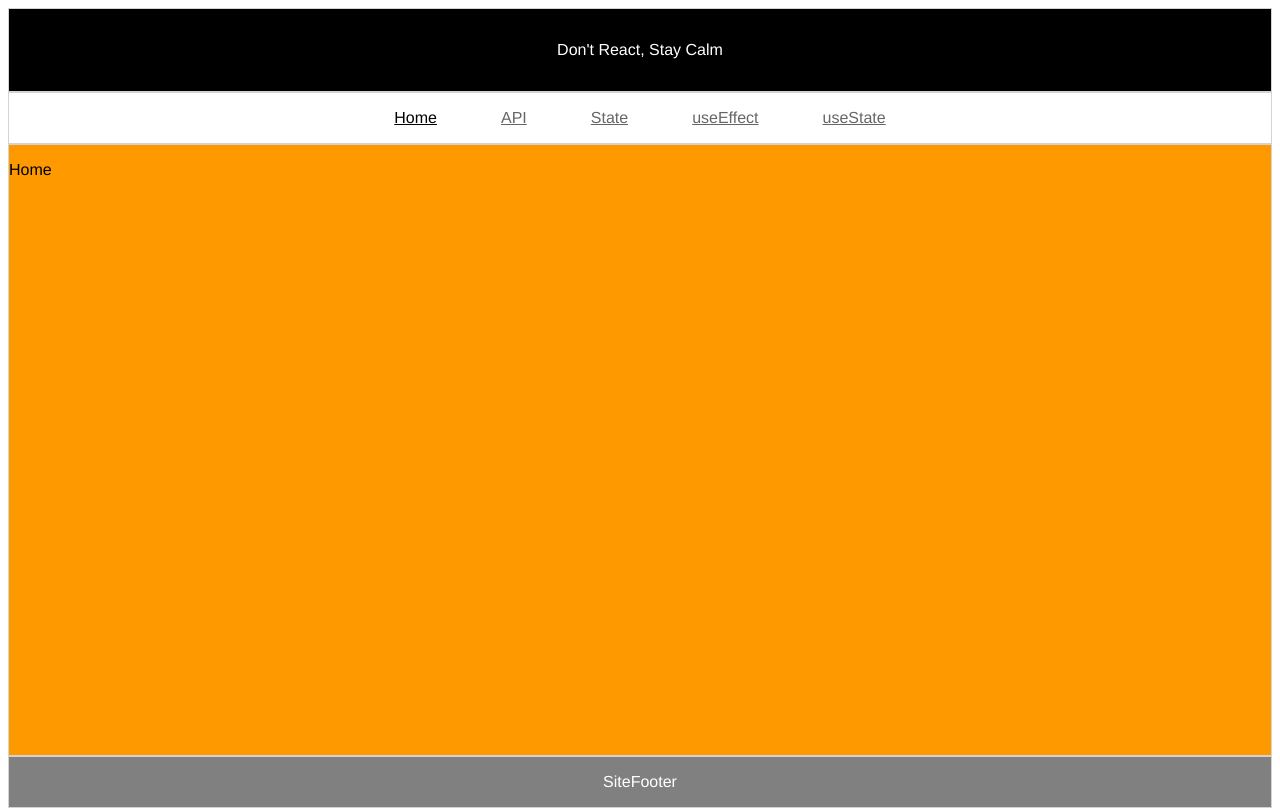
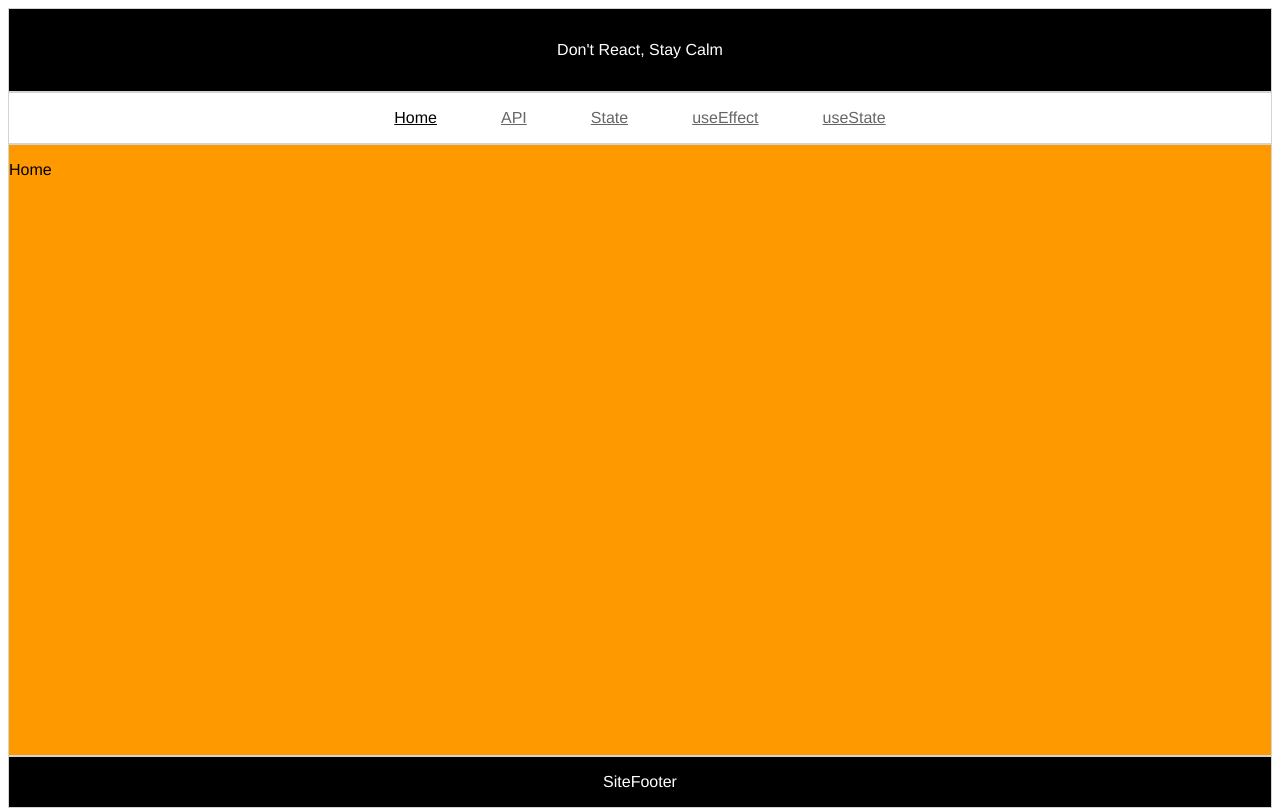
Before and after one commit to tgulu/React-Challenges, a React (Vite) app: page / in a window 1280 px wide. Built offline with nearby package versions, Linux system fonts and the light colour scheme.

Commit message:
add new color scheme for page

```diff
--- a/src/components/SiteFooter/SiteFooter.module.css
+++ b/src/components/SiteFooter/SiteFooter.module.css
@@ -5,5 +5,5 @@
   align-items: center;
   justify-content: center;
   color: white;
-  background: grey;
+  background: rgb(0, 0, 0);
 }
```
